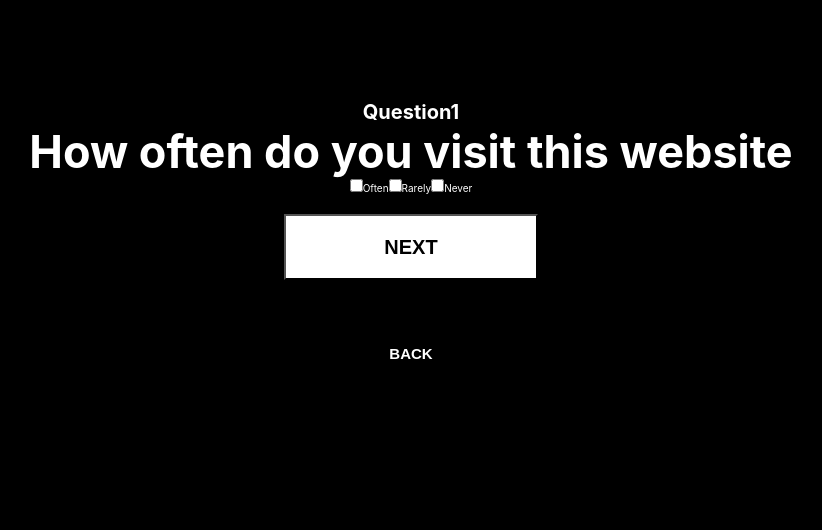
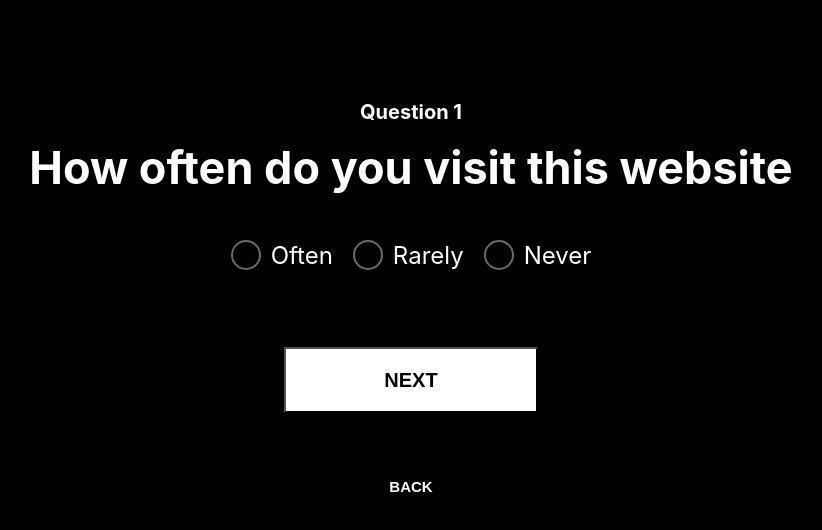
Before and after one commit to anna-1980/Survey, a React (Create React App) app: page /question1 in a window 1280 px wide. Shown: the top 530 px of the page, without its empty margins (229-1051 px from the left). Built offline with nearby package versions, Linux system fonts and the light colour scheme.

Commit message:
setting style on Question 1 checkboxes

```diff
--- a/src/App.css
+++ b/src/App.css
@@ -19,10 +19,12 @@ h1{
 }
 
 h2{
+  margin-bottom: 1.6rem;
   font-size: 4.5rem;
 }
 
 h3{
+  margin-bottom: 1.6rem;
   font-size: 2rem;
 }
 
@@ -53,14 +55,53 @@ button{
   padding: 10rem;
 }
 
-.surveyQuestions{
+.surveyQuestions, label{
+  margin-top: 3.6rem;
+  margin-bottom: 5rem;
+  height: 3rem;
+  width: 30rem;
   display:flex;
   align-items: center;
-  justify-items: center;
+  justify-content: center;
 }
 
+ label{
+  font-size: 2.4rem;
+  padding: 1rem;
+}
+input[type="checkbox"]{
+  position: relative;
+  -webkit-appearance: none;
+  width: 3rem;
+  height: 3rem;
+  margin-right: 1rem;
+  border: 2px solid #6A6A6A;
+  border-radius: 50%;
+  background-color: black;
+}
+.question-1:checked{
+  background-color: white;
+}
+.question-1:checked:after{
+  position: absolute;
+  top: 0;
+  left: 0;
+  content: '\2713';
+  margin-top: 0.1rem;
+  padding-left: 0.6rem;
+  /* background-color: pink; */
+  font-family: "Inter", "system-ui";
+  font-size: 1.8rem;
+  text-align: center;
+  transform: scaleY(0.8);
+  /* padding-left: 0.6rem;
+  padding-top: 0.8rem;
+  padding-bottom: 0; */
+
+  color:black;
+
+}
 .backButton{
-
   color: white;
   background-color: black;
   border: none;
--- a/src/App.js
+++ b/src/App.js
@@ -18,7 +18,7 @@ function App() {
     useEffect(() => {
 
         // setUserName(localStorage.getItem('userName'));
-        console.log("from App.js" + userNameInput)
+        console.log("Name from App.js" + userNameInput)
         console.log("Answer1 App.js value = " + question1Answer)
       }, [userNameInput, question1Answer]);
 
--- a/src/Screens/EnterName.js
+++ b/src/Screens/EnterName.js
@@ -15,7 +15,7 @@ const EnterName = ({userNameInput, setUserName}) => {
     const enterNameNext = (e) => {
         navigate( `/question1` );
         console.log("go to question1");
-
+        setUserName(localStorage.getItem('userName'));
       }
 
     const inputTextHandler = (e) => {
--- a/src/Screens/Question1.js
+++ b/src/Screens/Question1.js
@@ -57,11 +57,12 @@ const Question1 = ({userNameInput, setUserName, question1Answer, setQuestion1Ans
 
   return (
     <>
-         <h3>Question1</h3>
+         <h3>Question 1</h3>
          <h2>How often do you visit this website</h2>
     <div className='surveyQuestions'>
             <label>
             <input
+            className='question-1'
             type="checkbox"
             checked={checkedOne}
             onChange={handleChangeOne}
@@ -70,6 +71,7 @@ const Question1 = ({userNameInput, setUserName, question1Answer, setQuestion1Ans
         </label>
         <label>
             <input
+            className='question-1'
             type="checkbox"
             checked={checkedTwo}
             onChange={handleChangeTwo}
@@ -78,6 +80,7 @@ const Question1 = ({userNameInput, setUserName, question1Answer, setQuestion1Ans
         </label>
         <label>
             <input
+            className='question-1'
             type="checkbox"
             checked={checkedThree}
             onChange={handleChangeThree}
--- a/src/Screens/Question2.js
+++ b/src/Screens/Question2.js
@@ -19,6 +19,8 @@ const Question2 = ({userNameInput}) => {
     <>
     <h3>Question 2</h3>
     <h2>Please select at least one option</h2>
+
+
     <ForwardButton onClick={question2Next}
           value="NEXT"/>
     <BackButton
```
Lines whose indentation alone changed are shown as unchanged.
